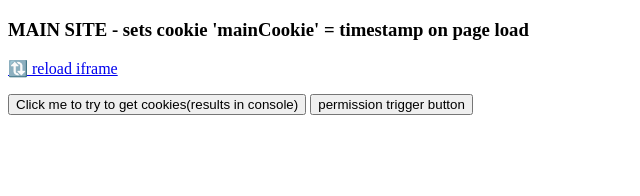
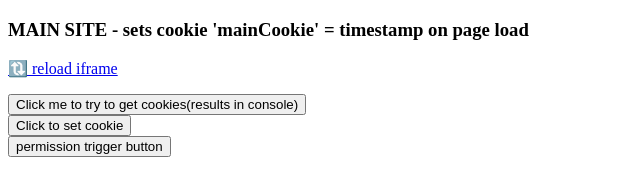
Before and after one commit to rkiraga-itt/rws-main, a plain HTML site: page index.html in a window 1280 px wide. Shown: the whole page, without its empty margins (0-640 px from the left). Drawn offline with Linux system fonts and the light colour scheme.

Commit message:
Update index.html
add set cookie button

```diff
--- a/index.html
+++ b/index.html
@@ -11,10 +11,17 @@
       <a href="javascript:window.location.href=window.location.href">🔃 reload iframe</a>
    </p>
    <button onclick="handleCookieAccess()">Click me to try to get cookies(results in console)</button>
-    <button id="permission-trigger-button">permission trigger button</button>
-    <br>
+   <br>
+   <button onclick="setMainCookie()">Click to set cookie</button>
+   <br>
+   <button id="permission-trigger-button">permission trigger button</button>
+   <br>
 <script>
    console.log('['+document.location.hostname+'] 🍪 Cookies visible to JavaScript at page load: ' + document.cookie);
+
+   function setMainCookie() {
+      document.cookie = "mainCookie=" + new Date().toLocaleString() + "; SameSite=None; Secure";.
+   }
 
     function doThingsWithCookies() {
         console.log("Read cookies:" + document.cookie);
```
